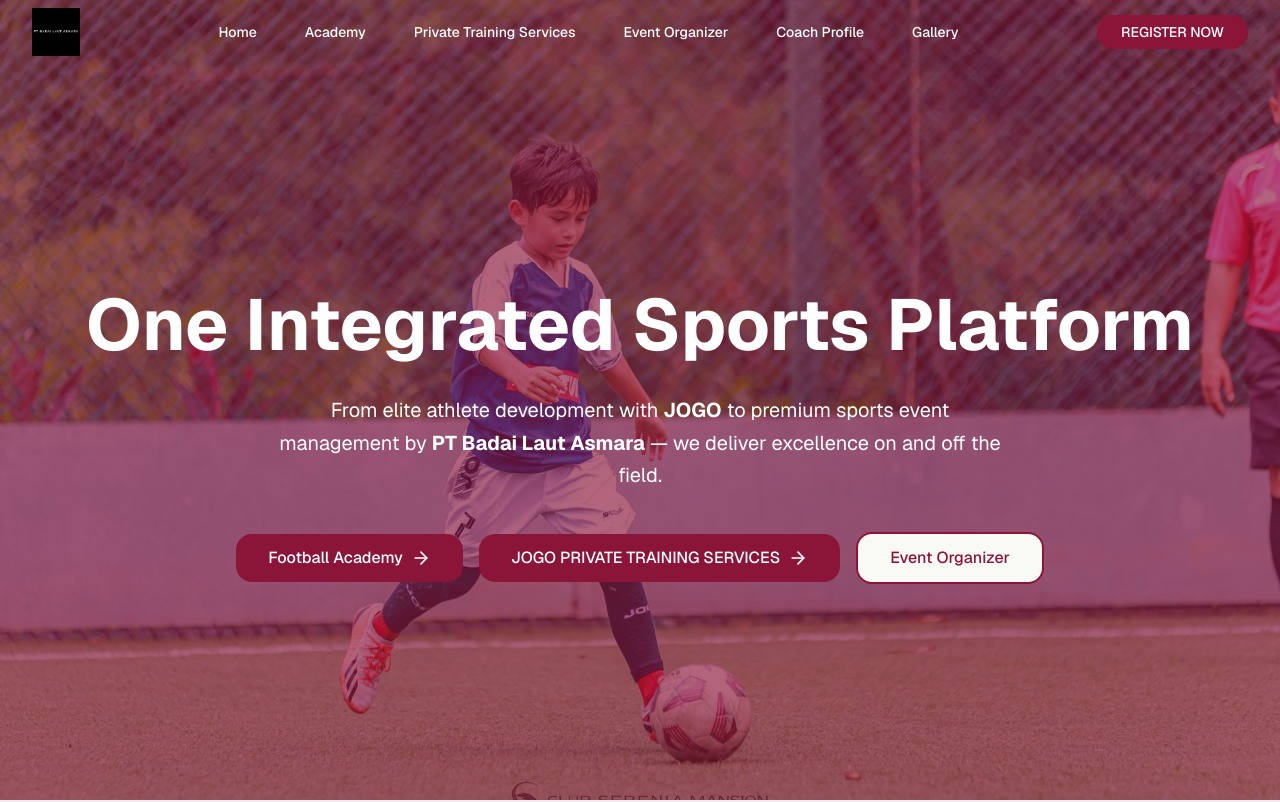
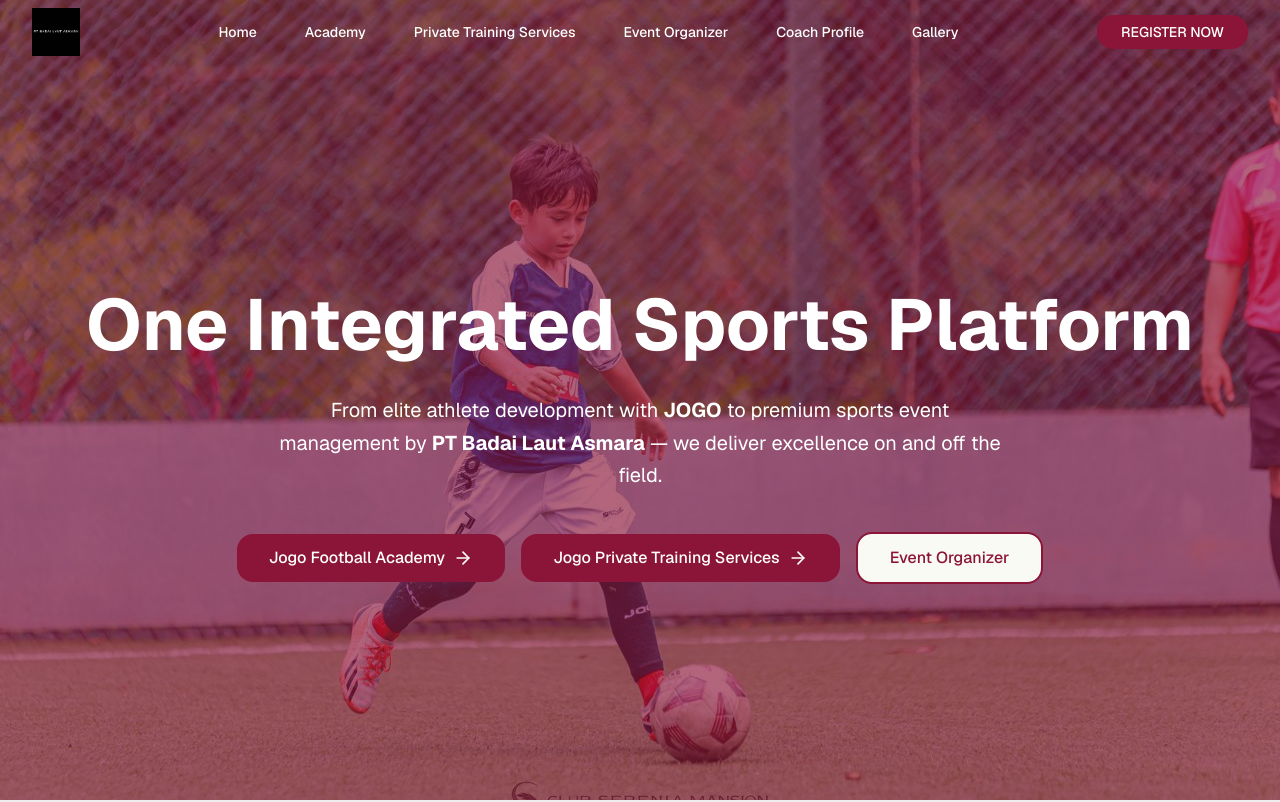
Before and after one commit to DrRhea/badailautasmara-web, a Next.js app: page / in a window 1280 px wide. Shown: the top 802 px of the page. Built offline with nearby package versions, Linux system fonts and the light colour scheme.

Commit message:
Update teks CTA Hero: Football Academy jadi Jogo Football Academy, JOGO PRIVATE TRAINING SERVICES jadi Jogo Private Training Services

```diff
--- a/src/components/Hero.tsx
+++ b/src/components/Hero.tsx
@@ -64,7 +64,7 @@
               onMouseEnter={(e) => e.currentTarget.style.backgroundColor = '#6B0F2A'}
               onMouseLeave={(e) => e.currentTarget.style.backgroundColor = '#8B1538'}
             >
-              Football Academy
+              Jogo Football Academy
               <ArrowRight className="ml-2 h-4 w-4 sm:h-5 sm:w-5" />
             </a>
             <a
@@ -74,7 +74,7 @@
               onMouseEnter={(e) => e.currentTarget.style.backgroundColor = '#6B0F2A'}
               onMouseLeave={(e) => e.currentTarget.style.backgroundColor = '#8B1538'}
             >
-              <span className="hidden sm:inline">JOGO PRIVATE TRAINING SERVICES</span>
+              <span className="hidden sm:inline">Jogo Private Training Services</span>
               <span className="sm:hidden">Private Training</span>
               <ArrowRight className="ml-2 h-4 w-4 sm:h-5 sm:w-5 flex-shrink-0" />
             </a>
```
